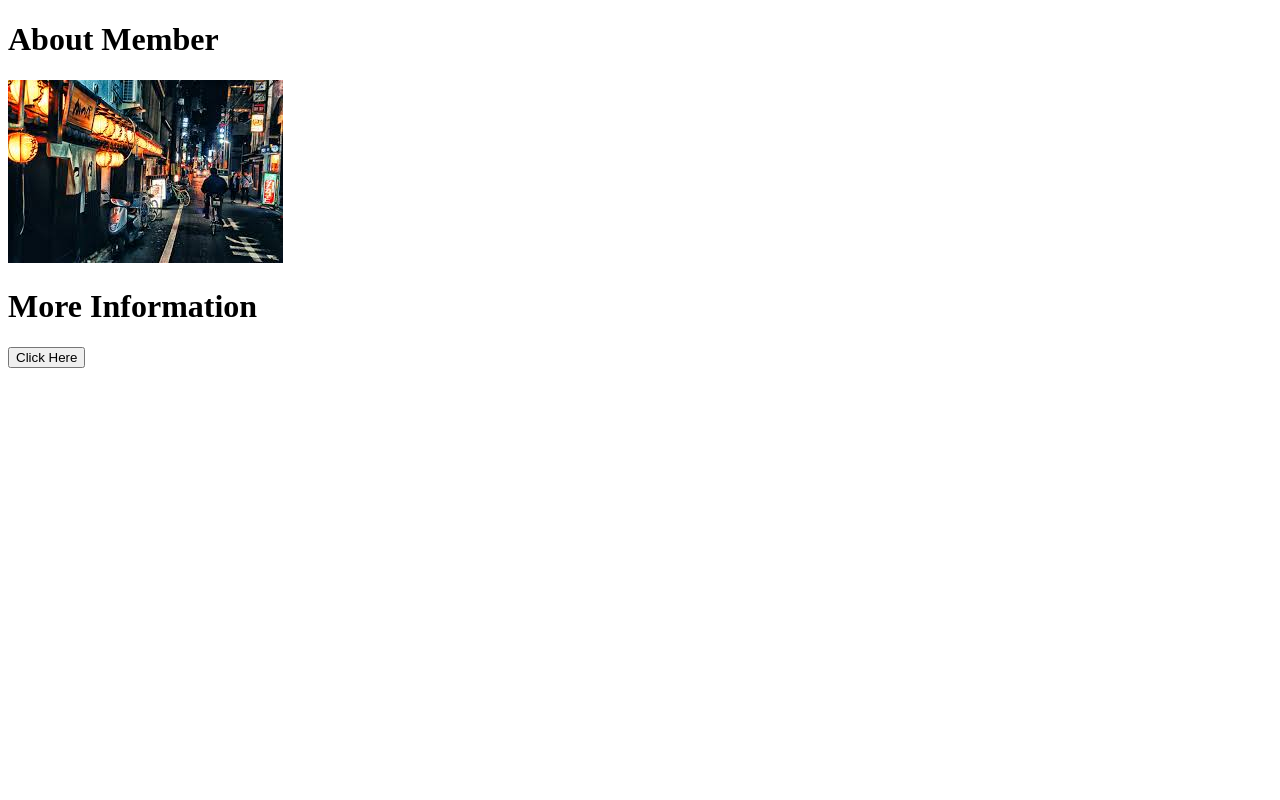
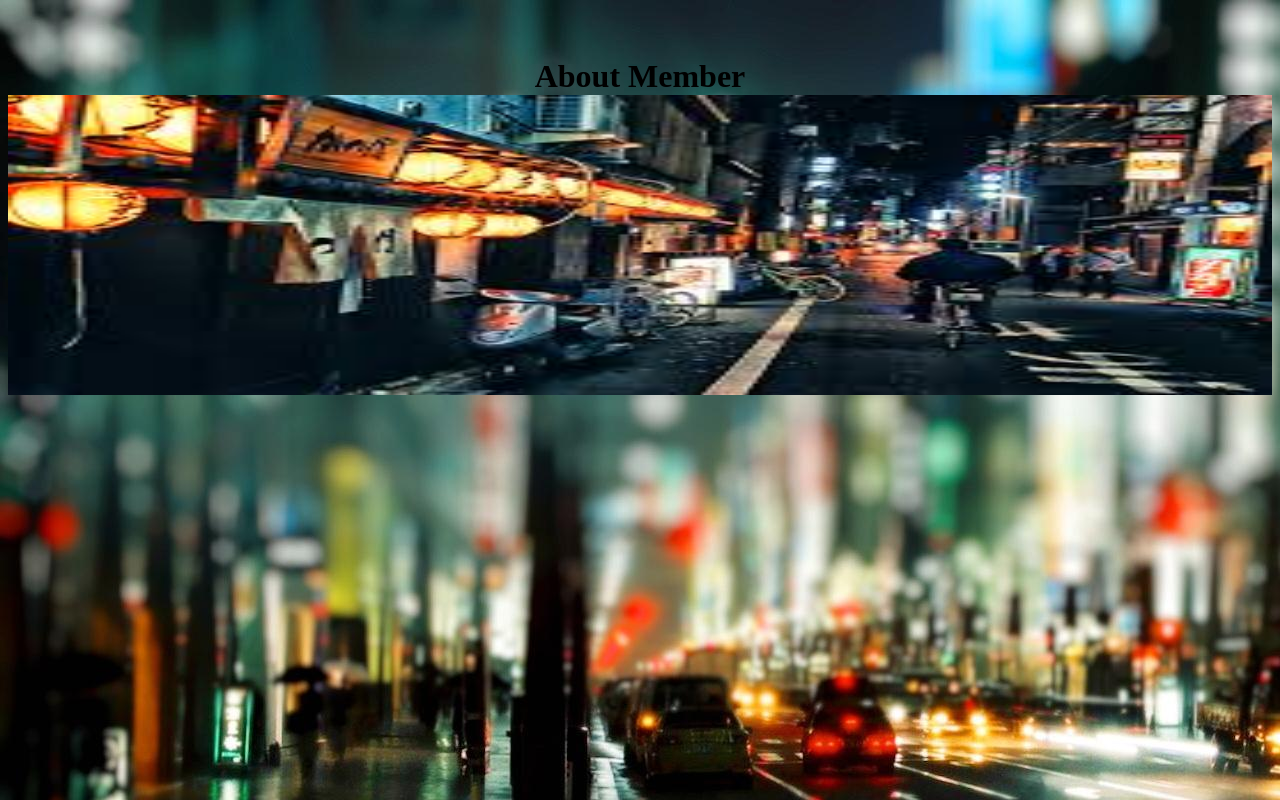
Before and after one commit to Idann67/Biodata-Kelompok, a plain HTML site: page index.html in a window 1280 px wide. Drawn offline with Linux system fonts and the light colour scheme.

Commit message:
tambah style index.html

```diff
--- a/index.html
+++ b/index.html
@@ -4,6 +4,84 @@
 <head>
     <meta charset="utf-8">
     <title>About Member</title>
+    <style>
+        body {
+            font-family: 'Times New Roman', Times, serif;
+            font-size: 16px;
+            background: url('img/bg.jpg');
+        }
+
+        .wrap {
+            display: flex;
+            justify-content: center;
+            align-items: center;
+            flex-wrap: wrap;
+        }
+
+        .flipBox {
+            width: 300px;
+            height: 300px;
+            background-color: transparent;
+            perspective: 1000px;
+            box-shadow: 0 2px 15px #adadad;
+            margin: 30px 30px 0;
+            padding: 5px;
+        }
+
+        .flipBoxInner {
+            position: relative;
+            width: 100%;
+            height: 100%;
+            transition: 300ms;
+            transform-style: preserve-3d;
+        }
+
+        .flipBoxFront,
+        .flipBoxBack {
+            position: absolute;
+            width: 100%;
+            height: 100%;
+            backface-visibility: hidden;
+        }
+
+        img {
+            width: 100%;
+            height: 300px;
+            float: right
+        }
+
+        .flipBoxBack {
+            padding: 15px;
+            color: #ffffff;
+            box-sizing: border-box;
+            transform: rotateY(180deg);
+        }
+
+        .flipBox:hover .flipBoxInner {
+            transform: rotateY(180deg);
+        }
+
+        h1 {
+            margin: 0;
+            text-align: center;
+            padding-top: 50px;
+        }
+
+        button {
+            border-radius: 5px;
+            color: white;
+            background: black;
+            width: 100px;
+            height: 30px;
+        }
+
+        button:hover {
+            cursor: pointer;
+            opacity: 0.7;
+            color: black;
+            background: white;
+        }
+    </style>
 </head>
 
 <body>
```
